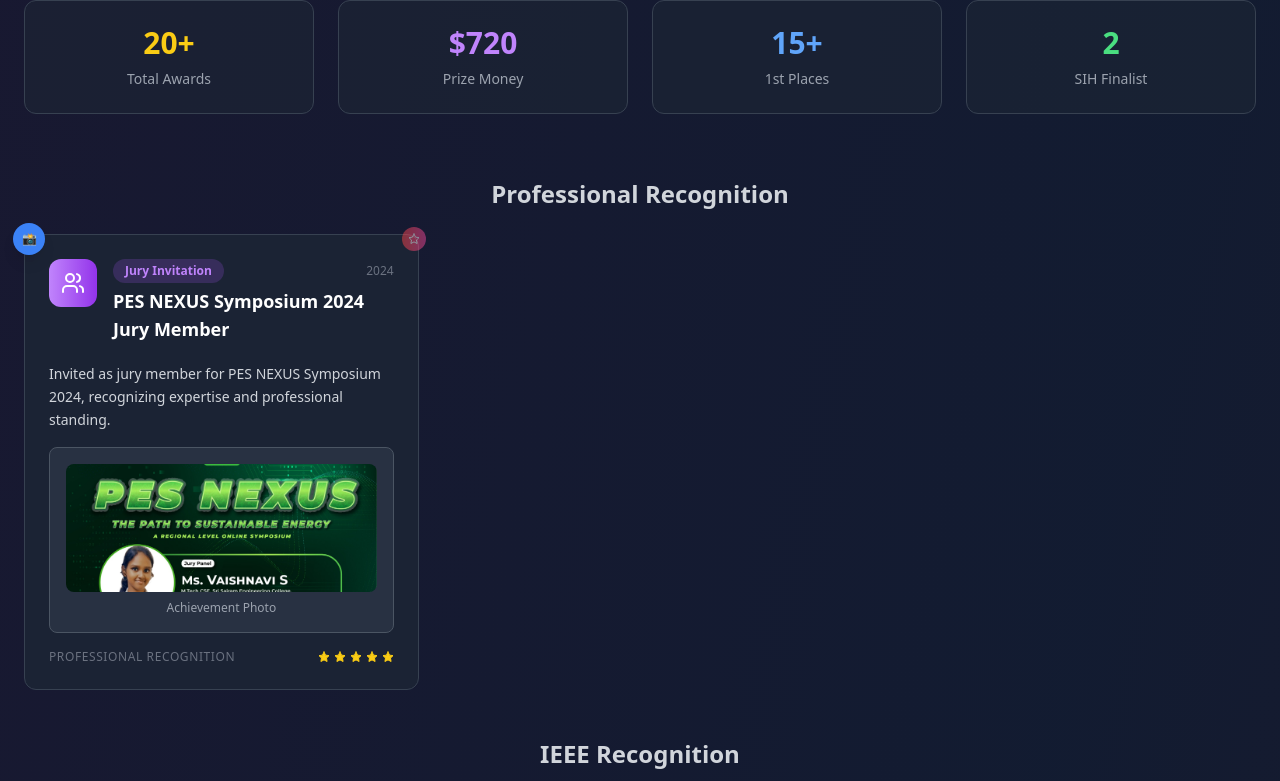
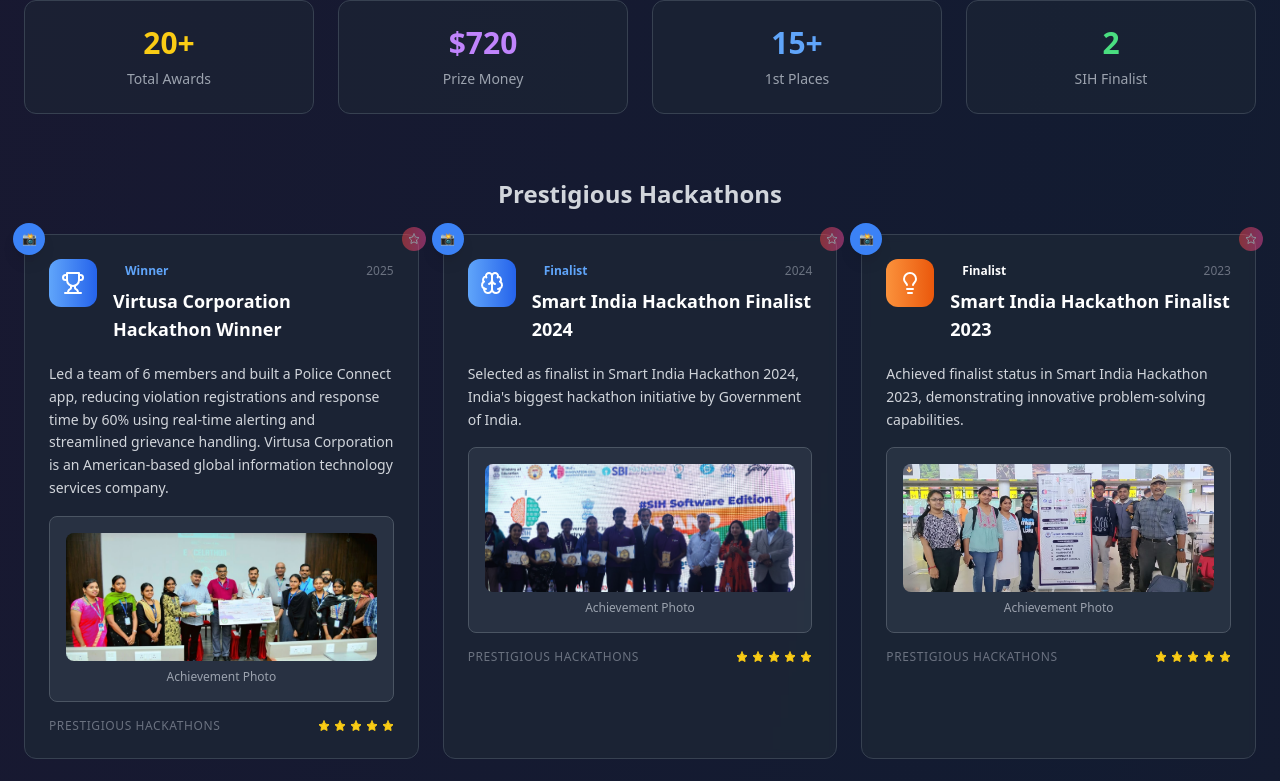
Before and after one commit to Anonymous-wolf/my-port, a React (Vite) app: page / in a window 1280 px wide. Shown: the part 6414-7195 px from the top of the page. Built offline with nearby package versions, Linux system fonts and the light colour scheme.

Commit message:
Update Achievements component with new achievements and layout

```diff
--- a/src/components/Achievements.tsx
+++ b/src/components/Achievements.tsx
@@ -69,7 +69,7 @@ const Achievements = () => {
     // Hackathons & National Competitions
     {
       title: "Virtusa Corporation Hackathon Winner",
-      category: "National Hackathon",
+      category: "Prestigious Hackathons",
       type: "Winner",
       year: "2025",
       description: "Led a team of 6 members and built a Police Connect app, reducing violation registrations and response time by 60% using real-time alerting and streamlined grievance handling. Virtusa Corporation is an American-based global information technology services company.",
@@ -82,7 +82,7 @@ const Achievements = () => {
 
     {
       title: "Smart India Hackathon Finalist 2024",
-      category: "National Hackathon",
+      category: "Prestigious Hackathons",
       type: "Finalist",
       year: "2024",
       description: "Selected as finalist in Smart India Hackathon 2024, India's biggest hackathon initiative by Government of India.",
@@ -94,7 +94,7 @@ const Achievements = () => {
     },
     {
       title: "Smart India Hackathon Finalist 2023",
-      category: "National Hackathon",
+      category: "Prestigious Hackathons",
       type: "Finalist",
       year: "2023",
       description: "Achieved finalist status in Smart India Hackathon 2023, demonstrating innovative problem-solving capabilities.",
```
